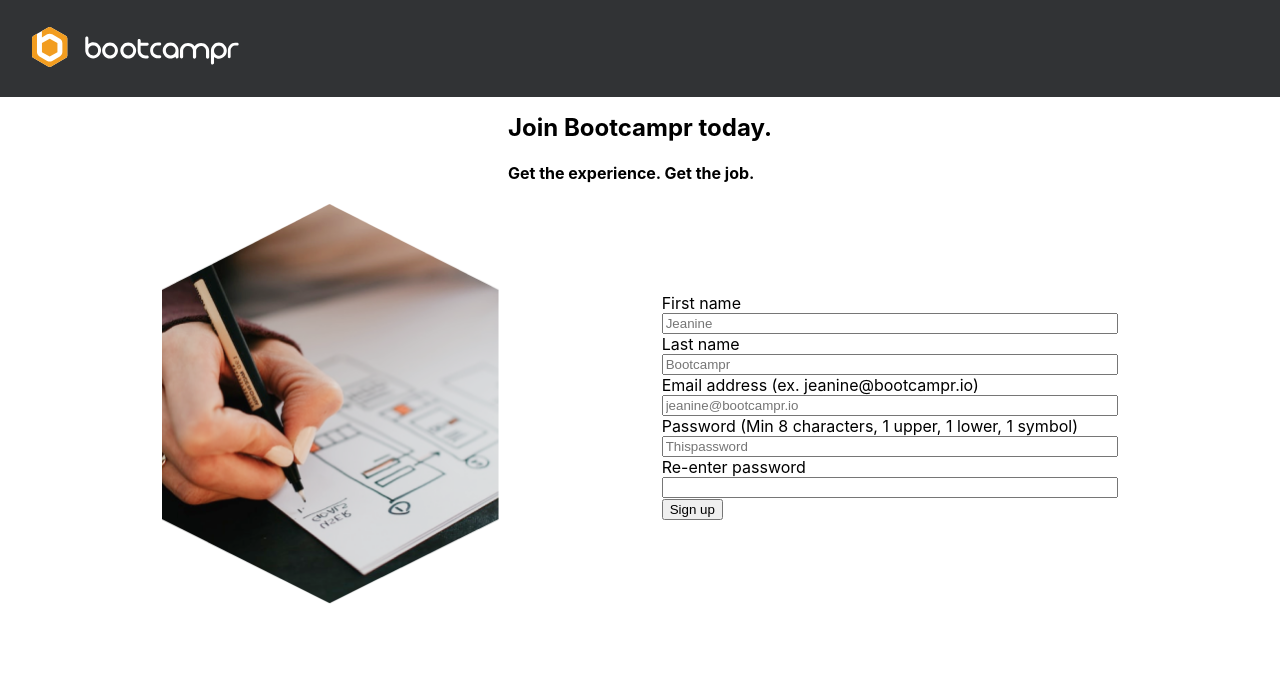
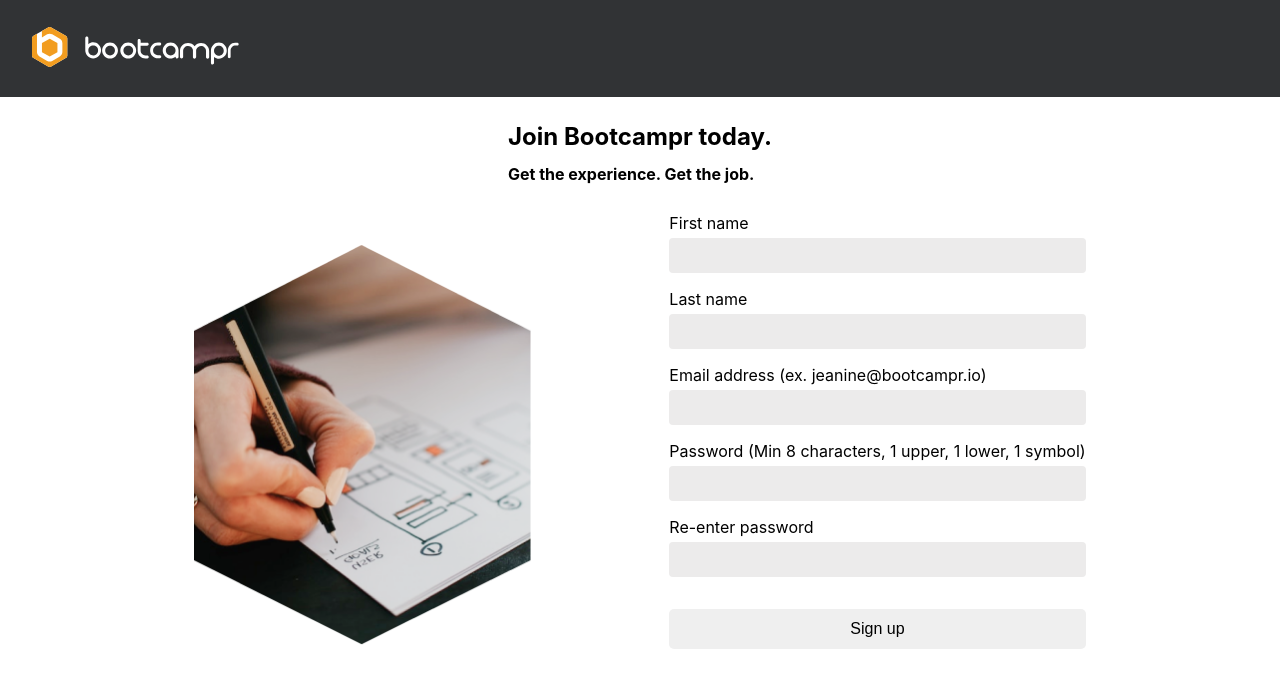
Before and after one commit to yeezick/bootcampr-assessment, a React (Create React App) app in the folder frontend/: page /sign-up in a window 1280 px wide. Shown: the top 688 px of the page. Built offline with nearby package versions, Linux system fonts and the light colour scheme.

Commit message:
Add padding and margin on image, heading, and form

```diff
--- a/frontend/src/index.css
+++ b/frontend/src/index.css
@@ -11,3 +11,11 @@ code {
   font-family: source-code-pro, Menlo, Monaco, Consolas, 'Courier New',
     monospace;
 }
+
+h2 {
+  margin: 0;
+}
+
+h4 {
+  margin: 0;
+}
--- a/frontend/src/screens/Signup/Signup.scss
+++ b/frontend/src/screens/Signup/Signup.scss
@@ -2,33 +2,77 @@
     align-items: center;
     display: flex;
     flex-direction: column;
+    padding-inline: 16px;
+
+    .header-container {
+        display: flex;
+        flex-direction: column;
+        gap: 13px;
+        margin-block: 29px;
+    }
 
     .body-container {
         display: flex;
         flex-direction: column;
-        justify-content: space-evenly;
+        justify-content: center;
         width: 100%;
         align-items: center;
 
-        img {
-            height: 400px;
-            width: 337px;
-        }
+        .image-wrapper {
+            margin-block: 0 29px;
+
+            img {
+                height: 400px;
+                width: 337px;
+            }
+    }
 
         .form-wrapper {
-            width: 456px;
+            display: flex;
+            flex-direction: column;
+            gap: 1rem;
+            width: 100%;
+            max-width: 456px;
+            margin-bottom: 109px;
+
+            button {
+                width: 100%;
+                border: 1px solid transparent;
+                border-radius: 5px;
+                padding: 10px 16px;
+                font-size: 16px;
+            }
         }
 
         .form-item {
-            display: flex;
+            display: inline-flex;
             flex-direction: column;
+            justify-content: center;
+            align-items: stretch;
+            gap: 5px;
+            font-size: 16px;
+
+            .input {
+                border: none;
+                border-radius: 4px;
+                background: #ecebeb;
+                padding: 10px 15px;
+            }
         }
     }
 
     @media (min-width: 900px) {
         .body-container {
         flex-direction: row;
+        align-items: flex-start;
+        gap: 138px;
+        margin-bottom: 0;
+
+        .image-wrapper {
+            margin-block: 32px 0;
         }
+    }
+
     }
 
 
--- a/frontend/src/screens/Signup/Signup.tsx
+++ b/frontend/src/screens/Signup/Signup.tsx
@@ -10,19 +10,17 @@ export const Signup: React.FC = () => {
 
     const navigate = useNavigate();
 
-    const exampleUser = {
-        firstName: 'Jeanine',
-        lastName: 'Bootcampr',
-        email: 'jeanine@bootcampr.io',
-        password: 'Thispassword'
+    const helpText = {
+        email: '(ex. jeanine@bootcampr.io)',
+        password: '(Min 8 characters, 1 upper, 1 lower, 1 symbol)'
     }
 
     const formSchema = yup.object().shape({
-        firstName: yup.string().required(),
-        lastName: yup.string().required(),
-        email: yup.string().required(),
-        password: yup.string().required(),
-        passwordConfirmation: yup.string().oneOf([yup.ref('password'), null], ).required(),
+        firstName: yup.string().required('First name is required.'),
+        lastName: yup.string().required('Last name is required.'),
+        email: yup.string().required('Email address is required.'),
+        password: yup.string().required('Password is required.'),
+        passwordConfirmation: yup.string().oneOf([yup.ref('password'), null], ).required('Please re-enter password.'),
         // checkbox: ,
     });
 
@@ -85,7 +83,6 @@ export const Signup: React.FC = () => {
                     id='firstName'
                     autoComplete='off'
                     name='firstName'
-                    placeholder={exampleUser.firstName}
                     value={formik.values.firstName}
                     onChange={formik.handleChange} />
                     {formik.errors.firstName && formik.touched.firstName ? (
@@ -102,7 +99,6 @@ export const Signup: React.FC = () => {
                     id='lastName'
                     autoComplete='off'
                     name='lastName'
-                    placeholder={exampleUser.lastName}
                     value={formik.values.lastName}
                     onChange={formik.handleChange} />
                     {formik.errors.lastName && formik.touched.lastName ? (
@@ -112,14 +108,13 @@ export const Signup: React.FC = () => {
                 <div className='form-item'>
                     <label
                     htmlFor='email'
-                    className='label'>Email address (ex. {exampleUser.email})</label>
+                    className='label'>Email address {helpText.email}</label>
                     <input
                     className='input'
                     type='text'
                     id='email'
                     autoComplete='off'
                     name='email'
-                    placeholder={exampleUser.email}
                     value={formik.values.email}
                     onChange={formik.handleChange} />
                     {formik.errors.email && formik.touched.email ? (
@@ -129,13 +124,12 @@ export const Signup: React.FC = () => {
                 <div className='form-item'>
                     <label
                     htmlFor='password'
-                    className='label'>Password (Min 8 characters, 1 upper, 1 lower, 1 symbol)</label>
+                    className='label'>Password {helpText.password}</label>
                     <input
                     className='input'
                     type='password'
                     id='password'
                     name='password'
-                    placeholder={exampleUser.password}
                     value={formik.values.password}
                     onChange={formik.handleChange} />
                     {formik.errors.password && formik.touched.password ? (
@@ -173,7 +167,7 @@ export const Signup: React.FC = () => {
                 </div> */}
                 <div className='error'>
                 {errors}</div>
-                <button type='submit' children="Sign up" />
+                <button type='submit' className={!formik.errors ? 'confirm' : null} children="Sign up" />
             </div>
         </form>
       </div>
```
